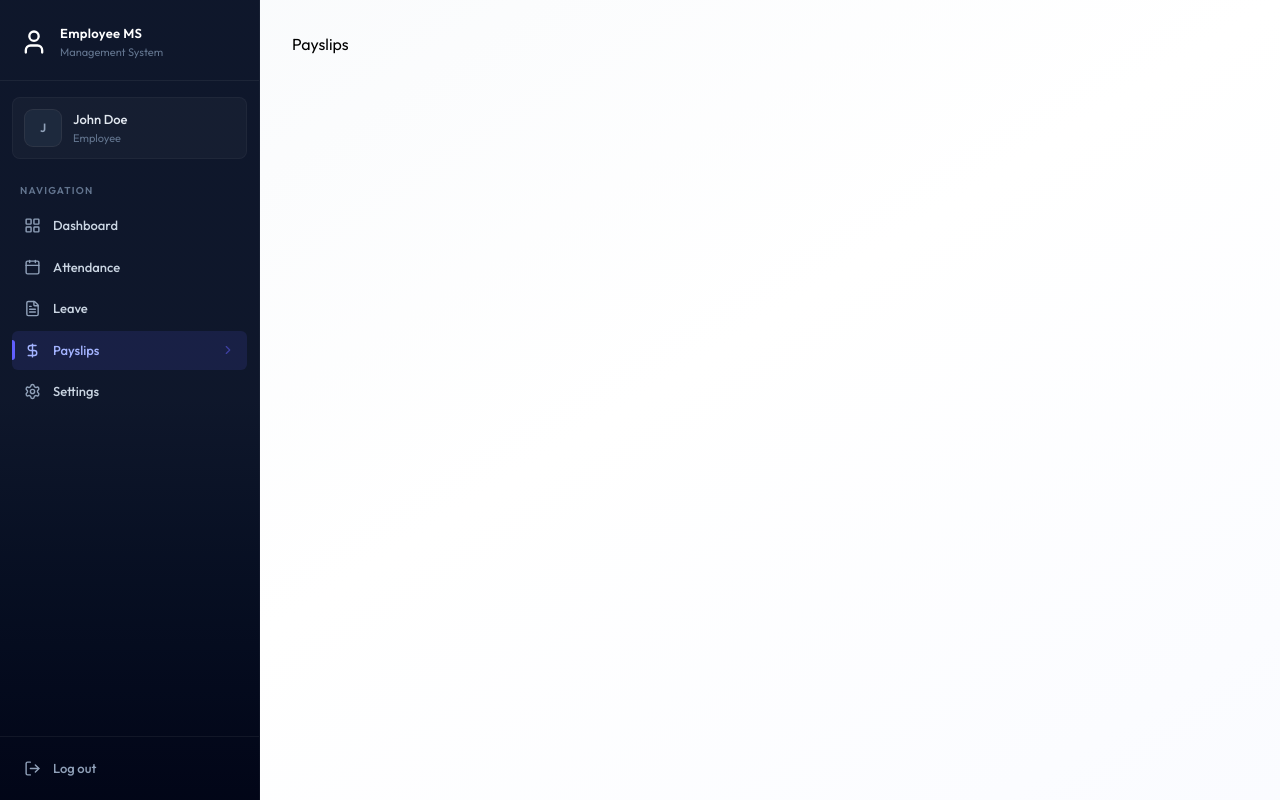
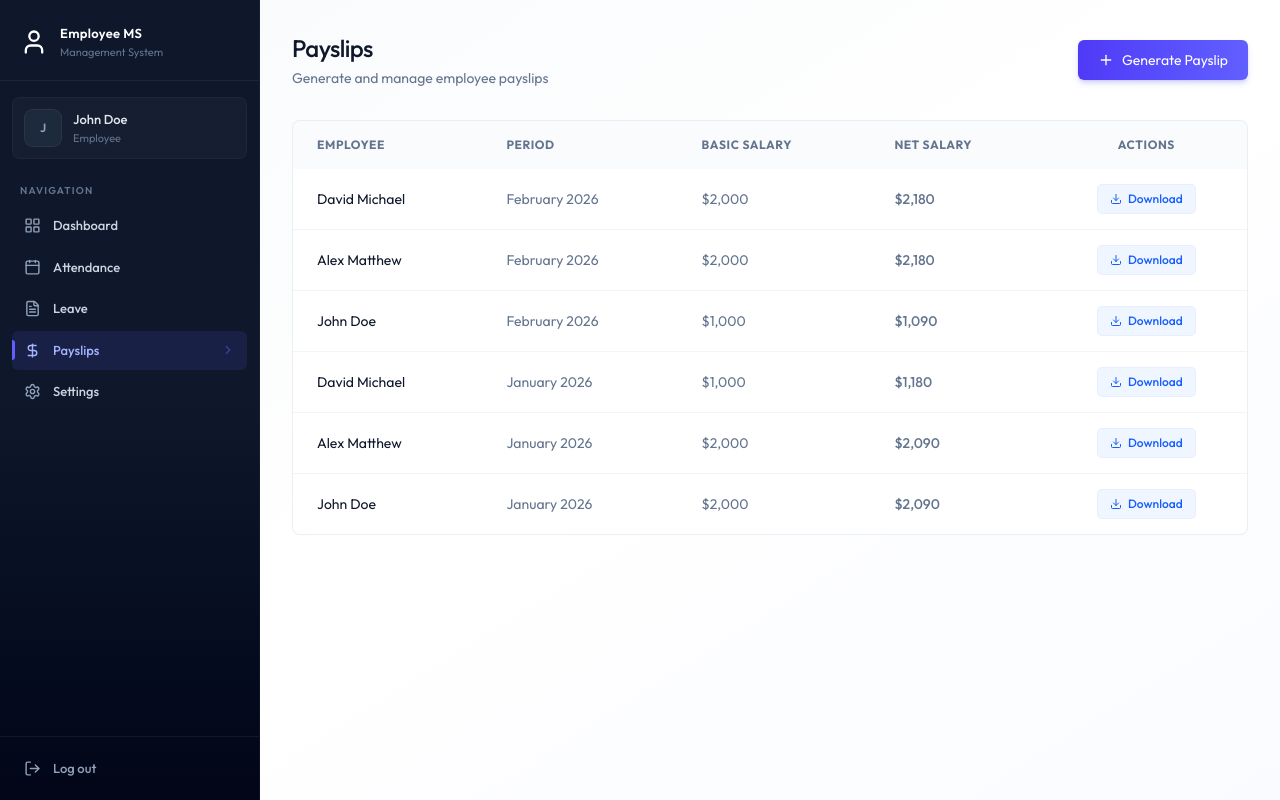
Before and after one commit to SharmaKumarRohit/FullStack-EMS, a React (Vite) app in the folder client/: page /payslips in a window 1280 px wide. Built offline with nearby package versions, Linux system fonts and the light colour scheme.

Commit message:
payslip UI completed

```diff
--- /dev/null
+++ b/client/src/components/payslip/GeneratePayslipForm.tsx
@@ -0,0 +1,176 @@
+import { Loader2, Plus, X } from "lucide-react";
+import { useState } from "react";
+import type { Employee } from "../../assets/assets";
+import Modal from "../Modal";
+
+type PropsType = {
+  employees: Employee[];
+  onSuccess: () => void;
+};
+
+function GeneratePayslipForm({ employees, onSuccess }: PropsType) {
+  const [isOpen, setIsOpen] = useState(false);
+  const [loading, setLoading] = useState(false);
+
+  if (!isOpen)
+    return (
+      <button
+        onClick={() => setIsOpen(true)}
+        className="btn-primary flex items-center gap-2"
+      >
+        <Plus className="size-4" /> Generate Payslip
+      </button>
+    );
+
+  const handleSubmit = (e: React.SubmitEvent<HTMLFormElement>) => {
+    e.preventDefault();
+  };
+
+  const closeModal = () => setIsOpen(false);
+  return (
+    <Modal closeModal={closeModal}>
+      <div className="p-6">
+        <div className="flex justify-between items-center mb-6">
+          <h3 className="text-lg font-bold text-slate-900">
+            Generate Monthly Payslip
+          </h3>
+          <button
+            onClick={closeModal}
+            className="text-slate-400 hover:text-slate-600 p-1"
+          >
+            <X size={20} />
+          </button>
+        </div>
+        <form onSubmit={handleSubmit} className="space-y-4">
+          {/* select employee */}
+          <div>
+            <label
+              htmlFor="employeeId"
+              className="block text-sm font-medium text-slate-700 mb-2"
+            >
+              Employee
+            </label>
+            <select name="employeeId" id="employeeId" required>
+              {employees.map((e) => (
+                <option key={e.id} value={e.id}>
+                  {e.firstName} {e.lastName} ({e.position})
+                </option>
+              ))}
+            </select>
+          </div>
+
+          {/* select month & year */}
+          <div className="grid grid-cols-2 gap-4">
+            <div>
+              <label
+                htmlFor="month"
+                className="block text-sm font-medium text-slate-700 mb-2"
+              >
+                Month
+              </label>
+              <select name="month" id="month">
+                {Array.from({ length: 12 }, (_, i) => i + 1).map((m) => (
+                  <option key={m} value={m}>
+                    {m}
+                  </option>
+                ))}
+              </select>
+            </div>
+            <div>
+              <label
+                htmlFor="year"
+                className="block text-sm font-medium text-slate-700 mb-2"
+              >
+                Year
+              </label>
+              <input
+                type="number"
+                name="year"
+                id="year"
+                defaultValue={new Date().getFullYear()}
+                required
+              />
+            </div>
+          </div>
+
+          {/* Basic salary */}
+          <div>
+            <label
+              htmlFor="basicSalary"
+              className="block text-sm font-medium text-slate-700 mb-2"
+            >
+              Basic Salary
+            </label>
+            <input
+              type="number"
+              name="basicSalary"
+              id="basicSalary"
+              defaultValue={5000}
+              required
+            />
+          </div>
+
+          {/* Allowances & Deductions */}
+          <div className="grid grid-cols-2 gap-4">
+            <div>
+              <label
+                htmlFor="allowances"
+                className="block text-sm font-medium text-slate-700 mb-2"
+              >
+                Allowances
+              </label>
+              <input
+                type="number"
+                name="allowances"
+                id="allowances"
+                defaultValue={0}
+                required
+              />
+            </div>
+            <div>
+              <label
+                htmlFor="deductions"
+                className="block text-sm font-medium text-slate-700 mb-2"
+              >
+                Deductions
+              </label>
+              <input
+                type="number"
+                name="deductions"
+                id="deductions"
+                defaultValue={0}
+                required
+              />
+            </div>
+          </div>
+
+          {/* buttons */}
+          <div className="flex justify-end gap-3 pt-2">
+            <button
+              type="button"
+              onClick={closeModal}
+              className="btn-secondary"
+            >
+              Cancel
+            </button>
+            <button
+              type="submit"
+              disabled={loading}
+              className="btn-primary flex items-center"
+            >
+              {loading && <Loader2 className="size-4 mr-2 animate-spin" />}
+              Generate
+            </button>
+          </div>
+        </form>
+      </div>
+    </Modal>
+  );
+}
+
+export default GeneratePayslipForm;
+// <div className="fixed inset-0 bg-black/40 backdrop-blur-sm flex items-center justify-center z-50 p-4">
+// <div className="card max-w-lg w-full p-6 animate-slide-up">
+
+// </div>
+// </div>
--- /dev/null
+++ b/client/src/components/payslip/PayslipList.tsx
@@ -0,0 +1,79 @@
+import { Download } from "lucide-react";
+import type { Payslip } from "../../assets/assets";
+import { format } from "date-fns";
+
+type PropsType = {
+  payslips: Payslip[];
+  isAdmin: boolean;
+};
+
+function PayslipList({ payslips, isAdmin }: PropsType) {
+  return (
+    <div className="card overflow-hidden">
+      <div className="overflow-x-auto">
+        <table className="table-modern">
+          <thead>
+            <tr>
+              {isAdmin && <th>Employee</th>}
+              <th>Period</th>
+              <th>Basic Salary</th>
+              <th>Net Salary</th>
+              <th className="text-center">Actions</th>
+            </tr>
+          </thead>
+          <tbody>
+            {payslips.length === 0 ? (
+              <tr>
+                <td
+                  colSpan={isAdmin ? 5 : 4}
+                  className="text-center py-12 text-slate-400"
+                >
+                  No payslips found
+                </td>
+              </tr>
+            ) : (
+              payslips.map((payslip) => {
+                return (
+                  <tr key={payslip._id || payslip.id}>
+                    {isAdmin && (
+                      <td className="text-slate-900">
+                        {payslip.employee?.firstName}{" "}
+                        {payslip.employee?.lastName}
+                      </td>
+                    )}
+                    <td className="text-slate-500">
+                      {format(
+                        new Date(payslip.year, payslip.month - 1),
+                        "MMMM yyyy",
+                      )}
+                    </td>
+                    <td className="text-slate-500">
+                      ${payslip.basicSalary?.toLocaleString()}
+                    </td>
+                    <td className="font-medium text-slate-500">
+                      ${payslip.netSalary?.toLocaleString()}
+                    </td>
+                    <td className="text-center">
+                      <button
+                        onClick={() =>
+                          window.open(
+                            `/print/payslips/${payslip._id || payslip.id}`,
+                          )
+                        }
+                        className="inline-flex items-center px-3 py-1.5 text-xs font-medium rounded text-blue-600 bg-blue-50 hover:bg-blue-100 transition-colors ring-1 ring-blue-600/10"
+                      >
+                        <Download className="size-3 mr-1.5" /> Download
+                      </button>
+                    </td>
+                  </tr>
+                );
+              })
+            )}
+          </tbody>
+        </table>
+      </div>
+    </div>
+  );
+}
+
+export default PayslipList;
--- a/client/src/pages/Payslips.tsx
+++ b/client/src/pages/Payslips.tsx
@@ -1,7 +1,57 @@
-import React from "react";
+import { useCallback, useEffect, useState } from "react";
+import {
+  dummyPayslipData,
+  dummyEmployeeData,
+  type Payslip,
+  type Employee,
+} from "../assets/assets";
+import Loading from "../components/Loading";
+import PayslipList from "../components/payslip/PayslipList";
+import GeneratePayslipForm from "../components/payslip/GeneratePayslipForm";
 
 function Payslips() {
-  return <div>Payslips</div>;
+  const [payslips, setPayslips] = useState<Payslip[]>([]);
+  const [employees, setEmployees] = useState<Employee[]>([]);
+  const [loading, setLoading] = useState(true);
+  const isAdmin = true;
+
+  const fetchPayslips = useCallback(async () => {
+    setPayslips(dummyPayslipData);
+    setTimeout(() => {
+      setLoading(false);
+    }, 1000);
+  }, []);
+
+  useEffect(() => {
+    fetchPayslips();
+  }, [fetchPayslips]);
+
+  useEffect(() => {
+    if (isAdmin) setEmployees(dummyEmployeeData);
+  }, [isAdmin]);
+
+  if (loading) return <Loading />;
+  return (
+    <div className="animate-fade-in">
+      <div className="flex flex-col sm:flex-row justify-between items-start sm:items-center gap-4 mb-8">
+        <div>
+          <h1 className="page-title">Payslips</h1>
+          <p className="page-subtitle">
+            {isAdmin
+              ? "Generate and manage employee payslips"
+              : "Your payslips history"}
+          </p>
+        </div>
+        {isAdmin && (
+          <GeneratePayslipForm
+            employees={employees}
+            onSuccess={fetchPayslips}
+          />
+        )}
+      </div>
+      <PayslipList payslips={payslips} isAdmin={isAdmin} />
+    </div>
+  );
 }
 
 export default Payslips;
```
